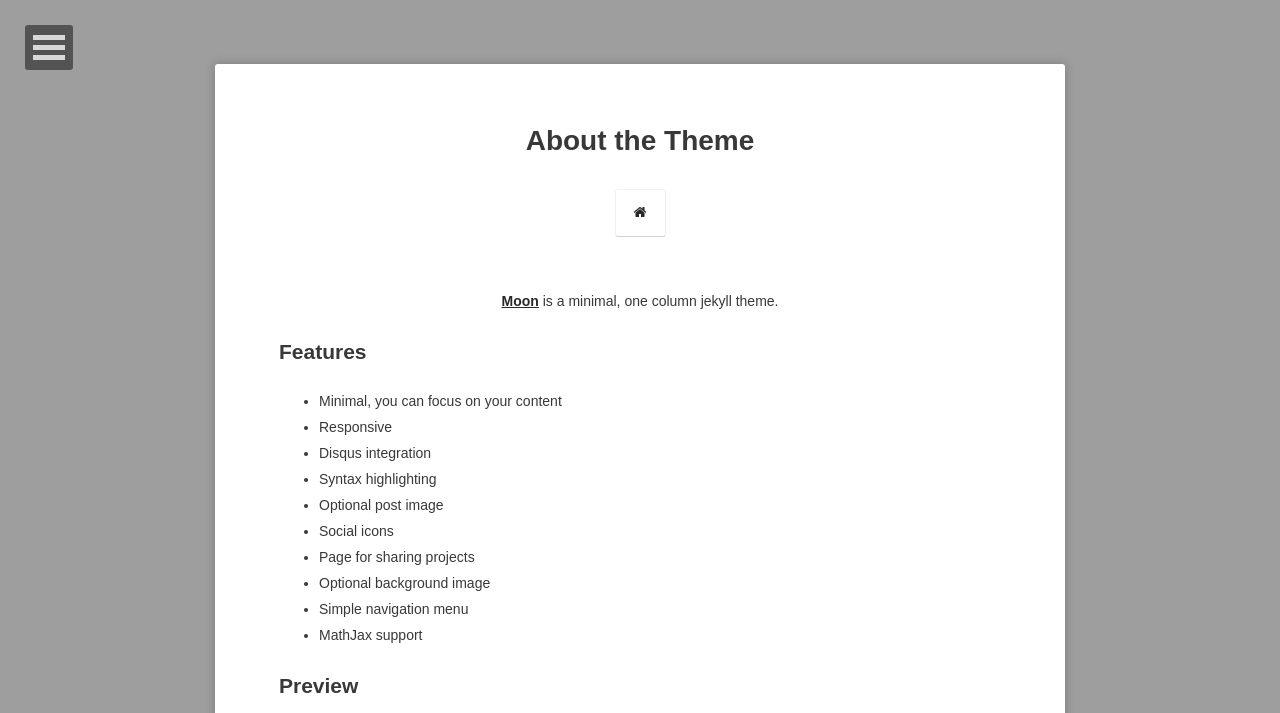
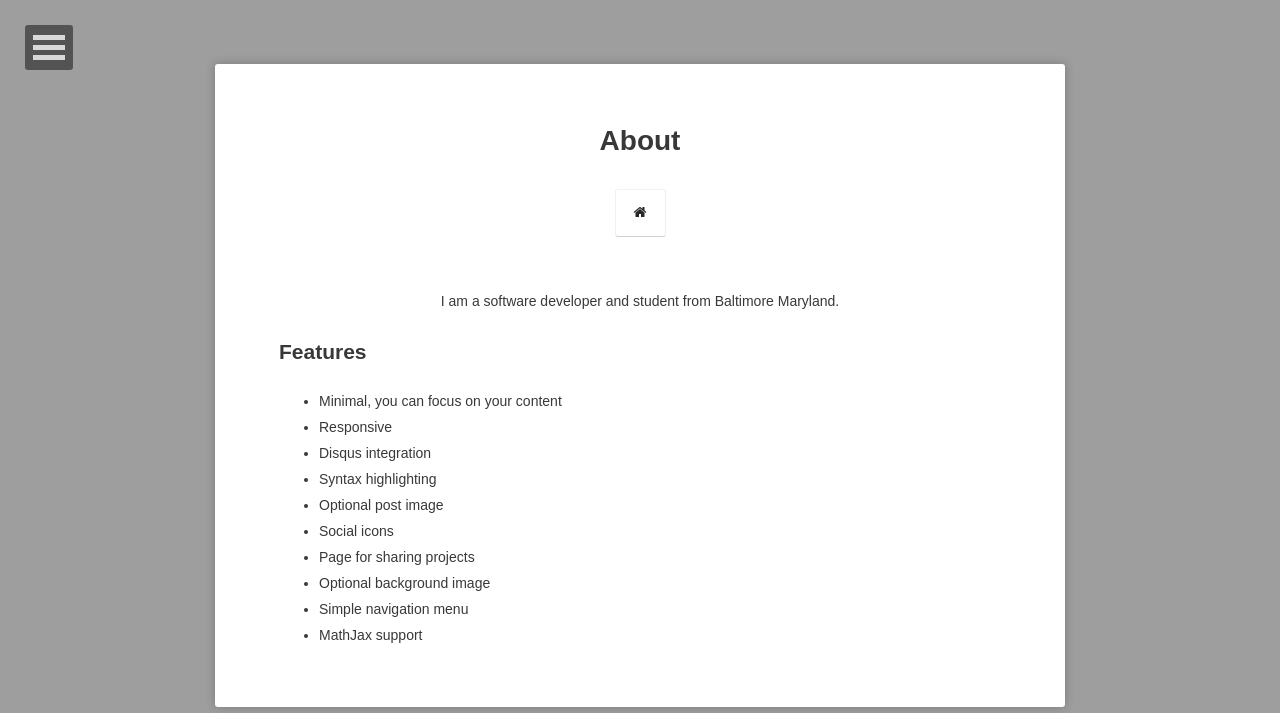
Before and after one commit to rjdean123/rjdean123.github.io, a Jekyll site: the page built from about/index.md, in a window 1280 px wide. Shown: the top 713 px of the page. Built offline with Jekyll 4.4.1, drawn with Linux system fonts in a browser that asks for light colours; some web fonts are replaced; some of the changed text lies outside the part shown; grey boxes are pictures that could not be loaded.

Commit message:
populated about page

```diff
--- a/_config.yml
+++ b/_config.yml
@@ -36,7 +36,7 @@ sass:
   #ad-client:
   #ad-slot:
 #bing-verify:
-#email:
+email:              rjd9se@virginia.edu
 twitter:            ryandean20
 facebook:           rjdean123
 github:             rjdean123
--- a/about/index.md
+++ b/about/index.md
@@ -1,11 +1,11 @@
 ---
 layout: page
-title: About the Theme
+title: About
 tags: [about, Jekyll, theme, moon]
 date: 2016-03-21
 ---
 
-<center><a href="http://taylantatli.github.io/Moon"><b>Moon</b></a> is a minimal, one column jekyll theme.</center>
+<center>I am a software developer and student from Baltimore Maryland.</center>
 
 ## Features
 * Minimal, you can focus on your content
@@ -18,19 +18,3 @@ date: 2016-03-21
 * Optional background image
 * Simple navigation menu
 * MathJax support
-
-## Preview
-
-{% capture images %}
-    https://cloud.githubusercontent.com/assets/754514/14509720/61c61058-01d6-11e6-93ab-0918515ecd56.png
-    https://cloud.githubusercontent.com/assets/754514/14509716/61ac6c8e-01d6-11e6-879f-8308883de790.png
-{% endcapture %}
-{% include gallery images=images caption="Screenshots of Moon Theme" cols=2 %}
-
-See a [live version of Moon](http://taylantatli.github.io/Moon) hosted on GitHub.
-
-## Getting Started
-
-To learn how to install and use this theme check out the [Setup Guide](http://taylantatli.me/Moon/moon-theme/) for more information.
-
-[Install Moon](https://github.com/TaylanTatli/Moon){: .btn}
```
